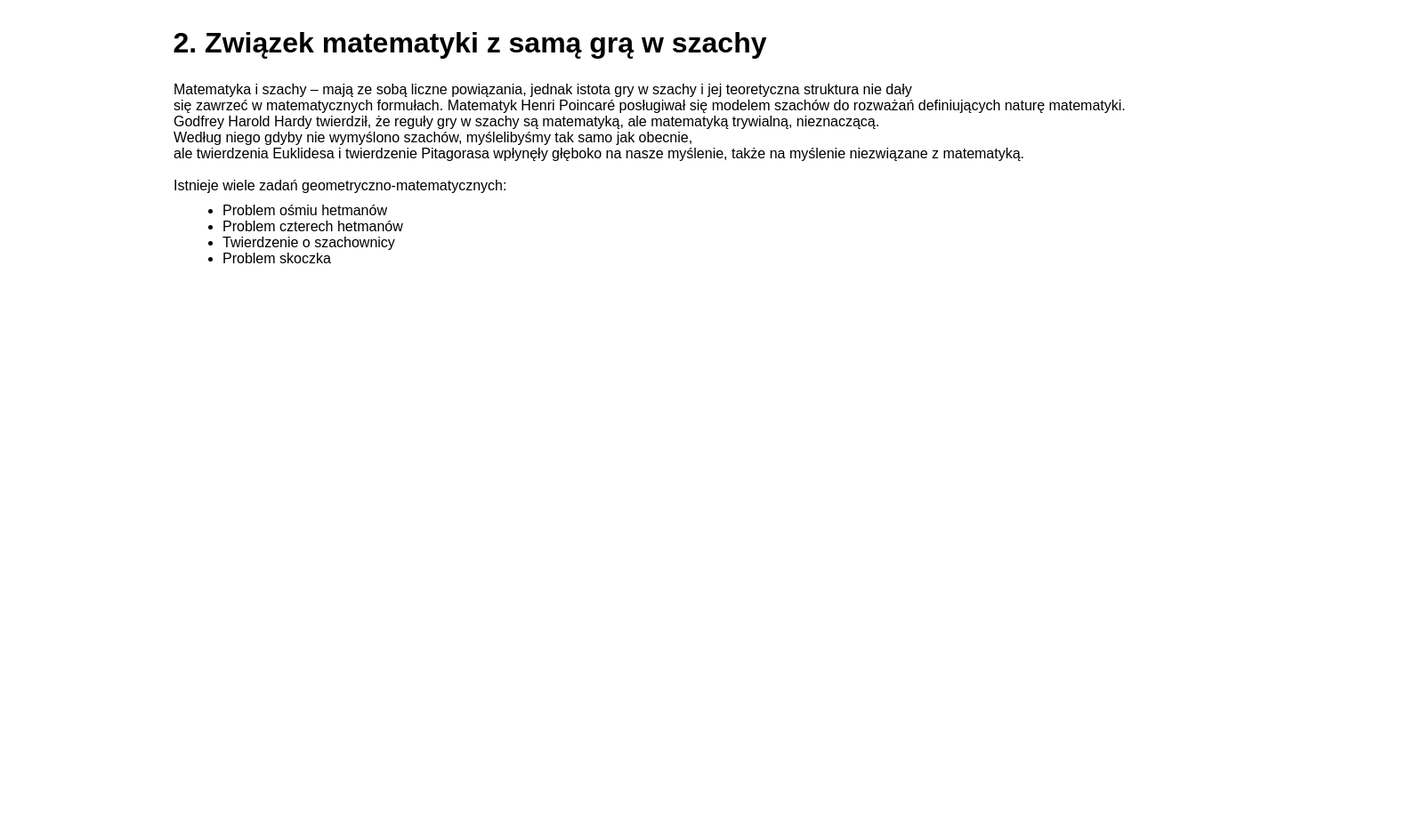
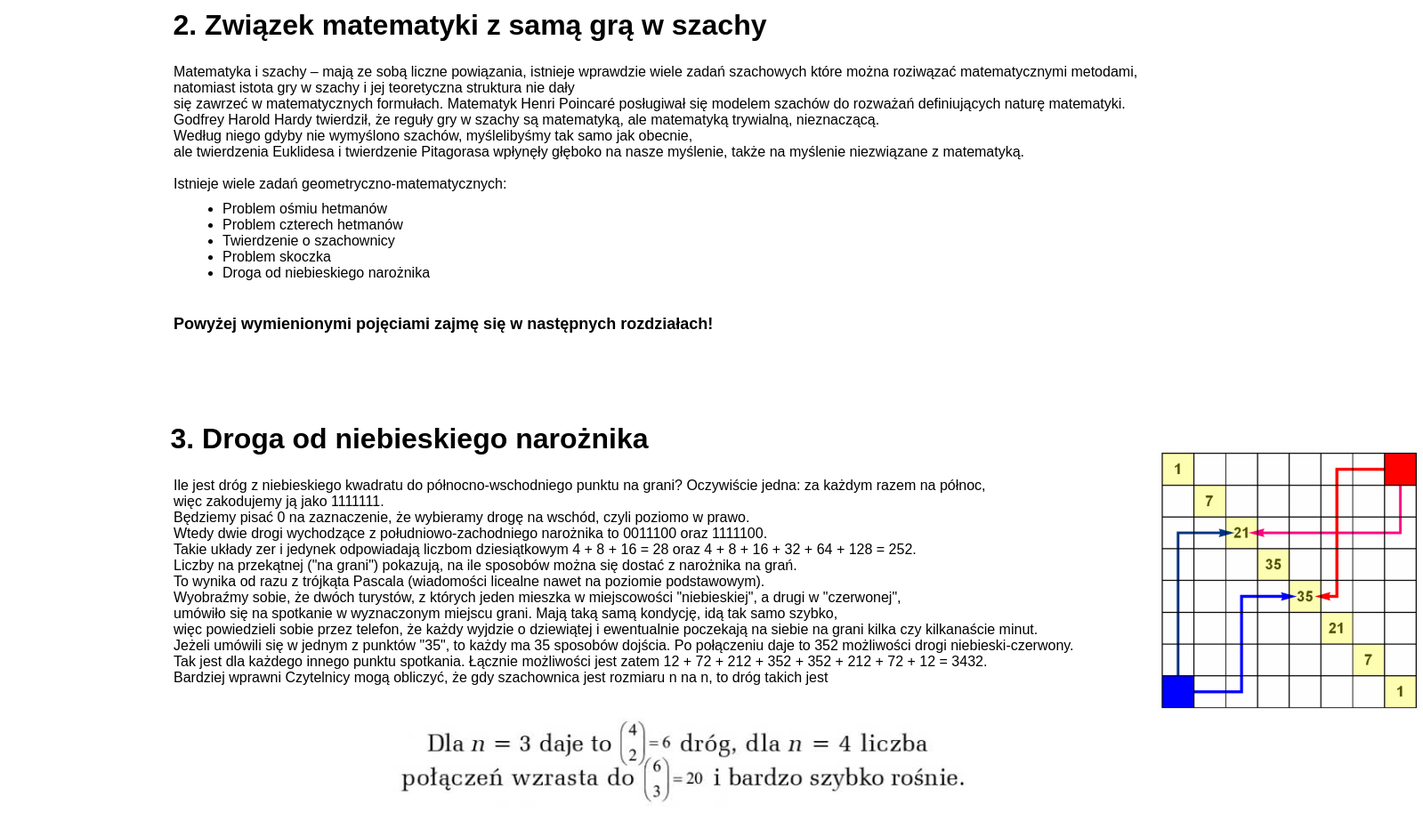
Before and after one commit to mucio1337/StronaKonkursowa, a plain HTML site: page index.html in a window 1280 px wide. Shown: the part 1133-2074 px from the top of the page at 89% size, 1599 px wide, since content can reach past the window. Before the commit the page ends 1433 px from the top, so only its background shows below. Drawn offline with Linux system fonts and the light colour scheme.

Commit message:
update13;04;2021;23.06

```diff
--- a/index.html
+++ b/index.html
@@ -73,7 +73,8 @@
         </p>
     <div>
         <h1 class="titleRozdzialDWA">2. Związek matematyki z samą grą w szachy</h1>
-        <p class="paragraphMargin">Matematyka i szachy – mają ze sobą liczne powiązania, jednak istota gry w szachy i jej teoretyczna struktura nie dały
+        <p class="paragraphMargin">Matematyka i szachy – mają ze sobą liczne powiązania, istnieje wprawdzie wiele zadań szachowych które można roziwązać matematycznymi metodami,
+            <br>natomiast istota gry w szachy i jej teoretyczna struktura nie dały
             <br>się zawrzeć w matematycznych formułach. Matematyk Henri Poincaré posługiwał się modelem szachów do rozważań definiujących naturę matematyki.
             <br>Godfrey Harold Hardy twierdził, że reguły gry w szachy są matematyką, ale matematyką trywialną, nieznaczącą.
             <br>Według niego gdyby nie wymyślono szachów, myślelibyśmy tak samo jak obecnie,
@@ -85,7 +86,35 @@
                 <li>Problem czterech hetmanów</li>
                 <li>Twierdzenie o szachownicy</li>
                 <li>Problem skoczka</li>
-            </ul> </p>
+                <li>Droga od niebieskiego narożnika</li>
+            </ul>
+            <br>
+            </p>
+            <p class="paragraphMarginCZT">Powyżej wymienionymi pojęciami zajmę się w następnych rozdziałach!</p>
     </div>
+    <div>
+        <h1 class="titleRozdzialTRZY">3.  Droga od niebieskiego narożnika</h1>
+        <p class="paragraphMargin">Ile jest dróg z niebieskiego kwadratu do północno-wschodniego punktu na grani? Oczywiście jedna: za każdym razem na północ,
+            <br>więc zakodujemy ją jako 1111111.
+            <br>Będziemy pisać 0 na zaznaczenie, że wybieramy drogę na wschód, czyli poziomo w prawo.
+            <br>Wtedy dwie drogi wychodzące z południowo-zachodniego narożnika to 0011100 oraz 1111100.
+            <br>Takie układy zer i jedynek odpowiadają liczbom dziesiątkowym 4 + 8 + 16 = 28 oraz 4 + 8 + 16 + 32 + 64 + 128 = 252.
+            <br>Liczby na przekątnej ("na grani") pokazują, na ile sposobów można się dostać z narożnika na grań.
+            <br>To wynika od razu z trójkąta Pascala (wiadomości licealne nawet na poziomie podstawowym).
+            <br>Wyobraźmy sobie, że dwóch turystów, z których jeden mieszka w miejscowości "niebieskiej", a drugi w "czerwonej",
+            <br>umówiło się na spotkanie w wyznaczonym miejscu grani. Mają taką samą kondycję, idą tak samo szybko,
+            <br>więc powiedzieli sobie przez telefon, że każdy wyjdzie o dziewiątej i ewentualnie poczekają na siebie na grani kilka czy kilkanaście minut.
+            <br>Jeżeli umówili się w jednym z punktów "35", to każdy ma 35 sposobów dojścia. Po połączeniu daje to 352 możliwości drogi niebieski-czerwony.
+            <br>Tak jest dla każdego innego punktu spotkania. Łącznie możliwości jest zatem 12 + 72 + 212 + 352 + 352 + 212 + 72 + 12 = 3432.
+            <br>Bardziej wprawni Czytelnicy mogą obliczyć, że gdy szachownica jest rozmiaru n na n, to dróg takich jest
+            <br>
+            <br></p>
+    </div>
+    <div class="divHeight">
+        <img class="drogaNiebieskiego" src="drogaNiebieskiego.png">
+        <img class="dwanjdndwa" src="2n1n2.png">
+        <img class="przyklad" src="przykład.png">
+    </div>
+
 </body>
 </html>
--- a/resources/css/index.css
+++ b/resources/css/index.css
@@ -228,12 +228,12 @@ a.blue{
     list-style: outside none none !important;
 }
 
-.zamknietaDroga{
+.zamknietaDroga {
     width: 300px;
     height: auto;
     display: block;
     margin-left: auto;
-    margin-top: -415px;
+    margin-top: -495px;
     margin-right: 500px;
 }
 
@@ -260,12 +260,12 @@ a.blue{
     text-align: center;
 }
 
-.trzyxtrzyskoczek{
+.trzyxtrzyskoczek {
     width: 50px;
     height: auto;
     display: block;
     margin-left: auto;
-    margin-top: 28px;
+    margin-top: 98px;
     margin-right: 1270px;
 }
 
@@ -278,12 +278,12 @@ a.blue{
     margin-right: 940px;
 }
 
-img.siema{
+img.siema {
     width: 150px;
     height: auto;
     display: block;
     margin-left: auto;
-    margin-top: 10px;
+    margin-top: 100px;
     margin-right: 1210px;
 }
 
@@ -298,7 +298,7 @@ img.siema{
     width: 800px;
     font-size: xx-large;
     margin-right: 1200px;
-    margin-top: 200px;
+    margin-top: 100px;
     margin-left: 128px;
 }
 
@@ -313,3 +313,49 @@ img.siema{
     margin-left: 195px;
     margin-top: 100px;
 }
+
+
+.paragraphMarginCZT{
+    font-size: large;
+    font-weight: bold;
+    margin-left: 195px;
+    margin-top: 20px;
+}
+
+.titleRozdzialTRZY {
+    text-align: center;
+    width: 600px;
+    font-size: xx-large;
+    margin-left: 160px;
+    margin-top: 100px;
+}
+
+.paragraphMarginPIENC{
+    font-size: large;
+    font-weight: bold;
+    margin-left: 195px;
+    margin-top: 20px;
+}
+
+img.drogaNiebieskiego{
+    margin-left: 1300px;
+    margin-top: -300px;
+}
+
+img.dwanjdndwa{
+    margin-left: 600px;
+    margin-top: -1400px;
+    height: 50px;
+    width:auto;
+}
+
+img.przyklad{
+    margin-left: -300px;
+    margin-top: 0px;
+    height: 100px;
+    width:auto;
+}
+
+.divHeight{
+    height: 1000px;
+}
```
Also changed, not shown: 2n1n2.png (added), drogaNiebieskiego.png (added), przykład.png (added).
